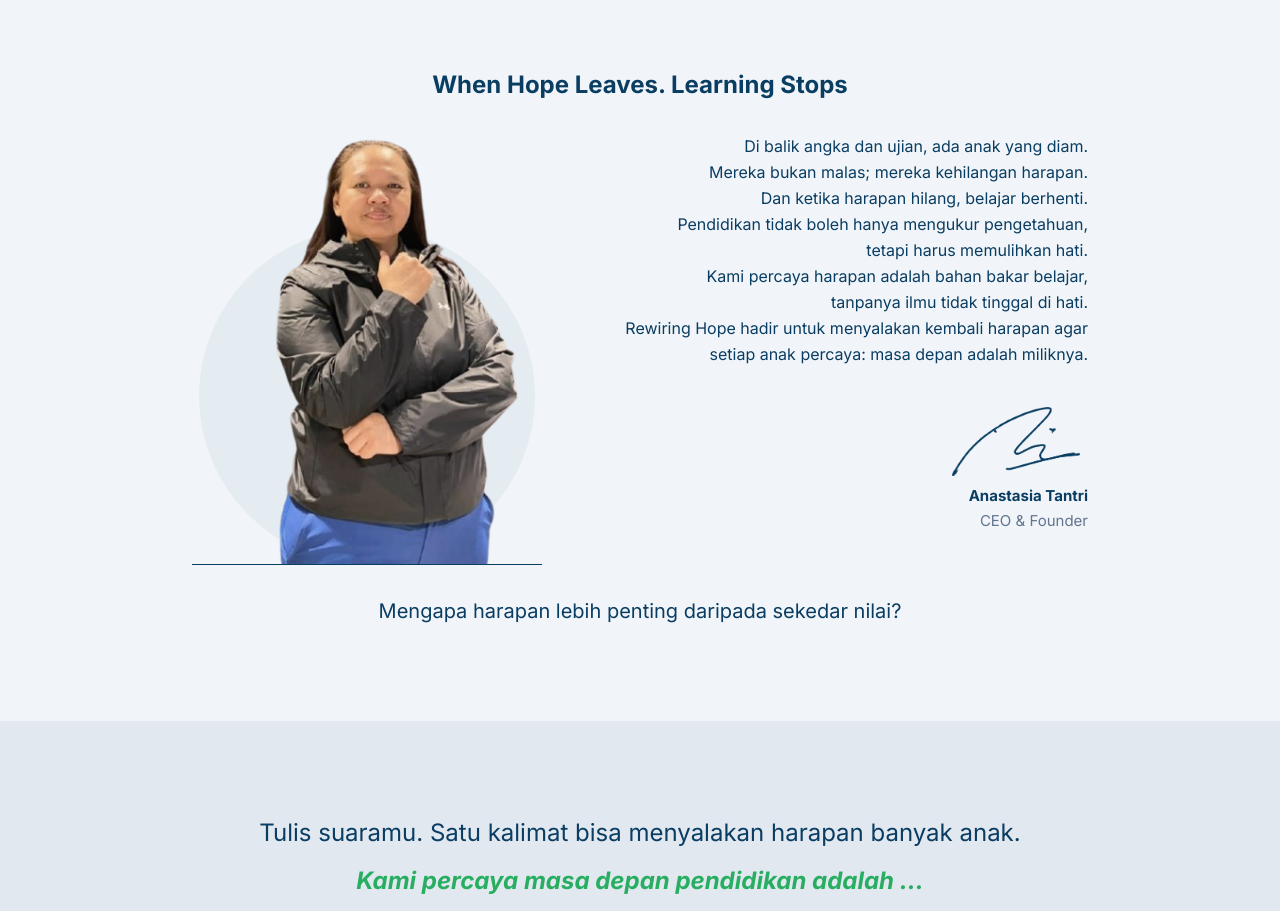
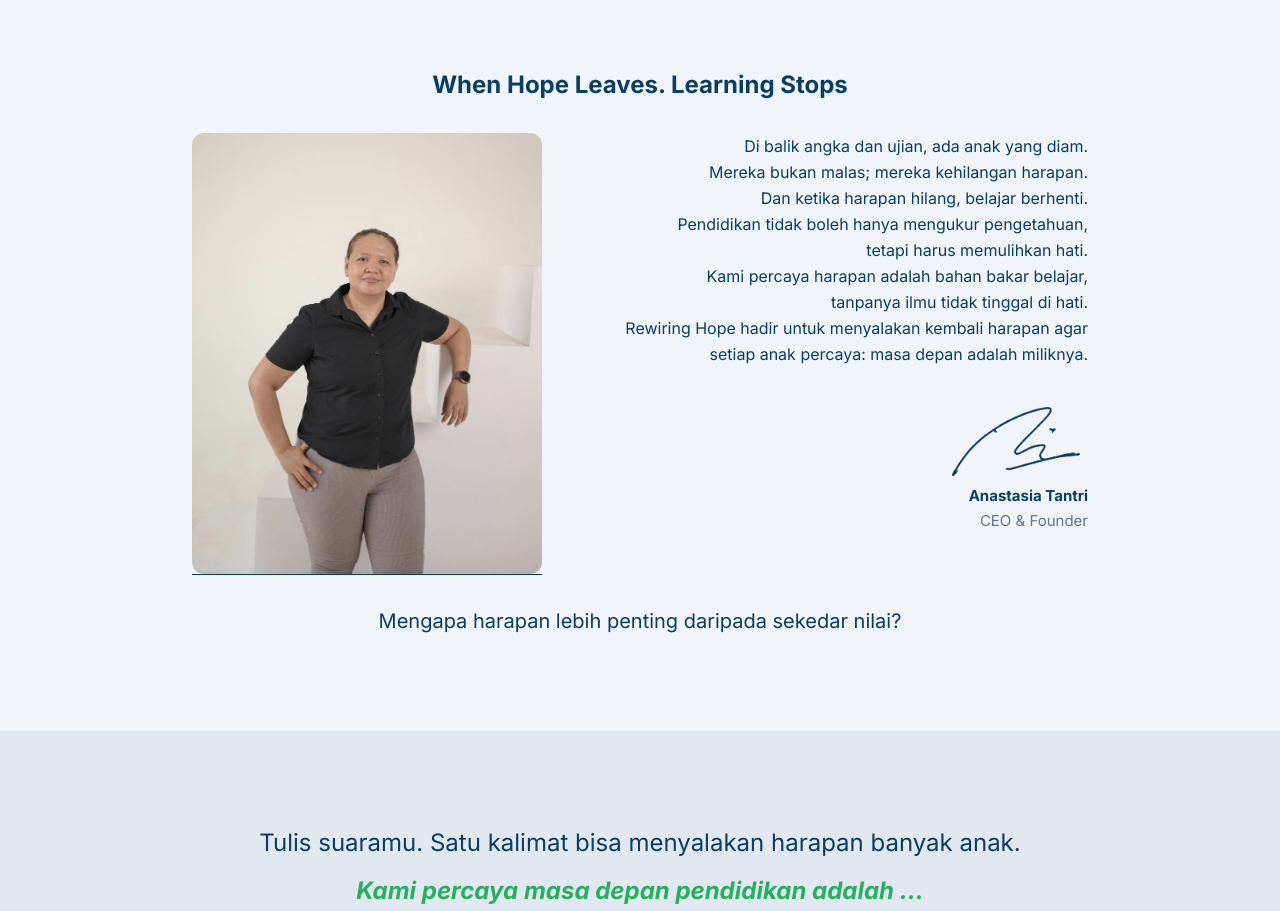
Before and after one commit to iqbalrez/rewiring-hope, a React (Vite) app: page /about in a window 1280 px wide. Shown: the part 1380-2291 px from the top of the page. Built offline with nearby package versions, Linux system fonts and the light colour scheme; no server answers.

Commit message:
edit: change about image

```diff
--- a/src/component/about-aos.jsx
+++ b/src/component/about-aos.jsx
@@ -1,6 +1,6 @@
 import React, { useEffect } from 'react';
 
-import AboutImage from '../assets/images/about2.png';
+import AboutImage from '../assets/images/about4.jpg';
 import Sign from '../assets/images/sign.png';
 import { Link } from 'react-router-dom';
 import Aos from 'aos';
@@ -63,7 +63,7 @@
                 <div className='absolute -z-10 rounded-full w-84 h-84 bottom-0 left-1/2 -translate-x-1/2 bg-dark/5'></div>
                 <img
                   src={AboutImage}
-                  className='h-full relative object-cover object-bottom  saturate-80'
+                  className='h-full relative object-cover object-bottom  saturate-80 rounded-xl'
                   alt=''
                 />
               </div>
```
